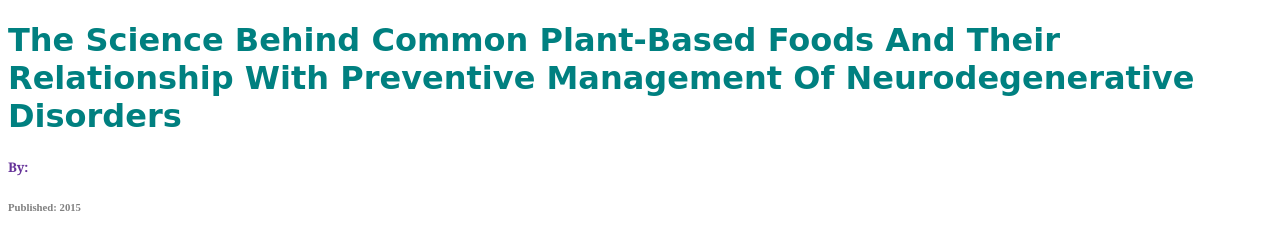
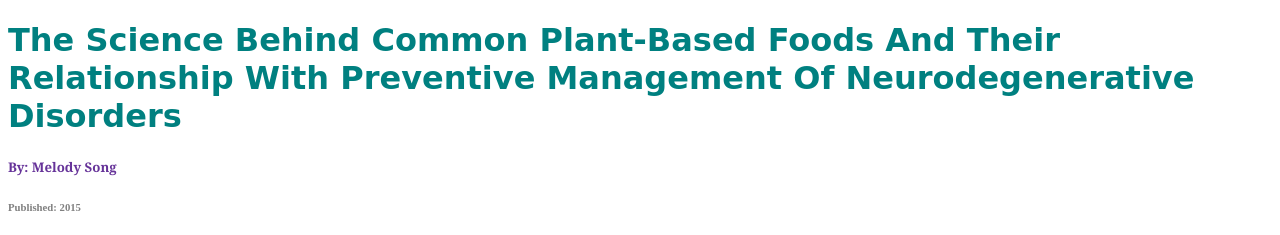
Before and after one commit to msong88/Food-For-Thought, a plain HTML site: page about.html in a window 1280 px wide. Shown: the top 235 px of the page. Drawn offline with Linux system fonts and the light colour scheme.

Commit message:
Update about.html

```diff
--- a/about.html
+++ b/about.html
@@ -9,7 +9,7 @@
 <body>
 
   <h1 class="title capitalize cursive">The Science behind Common Plant-Based Foods and their Relationship with Preventive Management of Neurodegenerative Disorders</h1>
-  <h5>By: </h5>
+  <h5>By: Melody Song</h5>
   <h6 class="publish-time">Published: 2015</h6>
 
   <h2>Alzheimer’s Disease:</h2>
```
